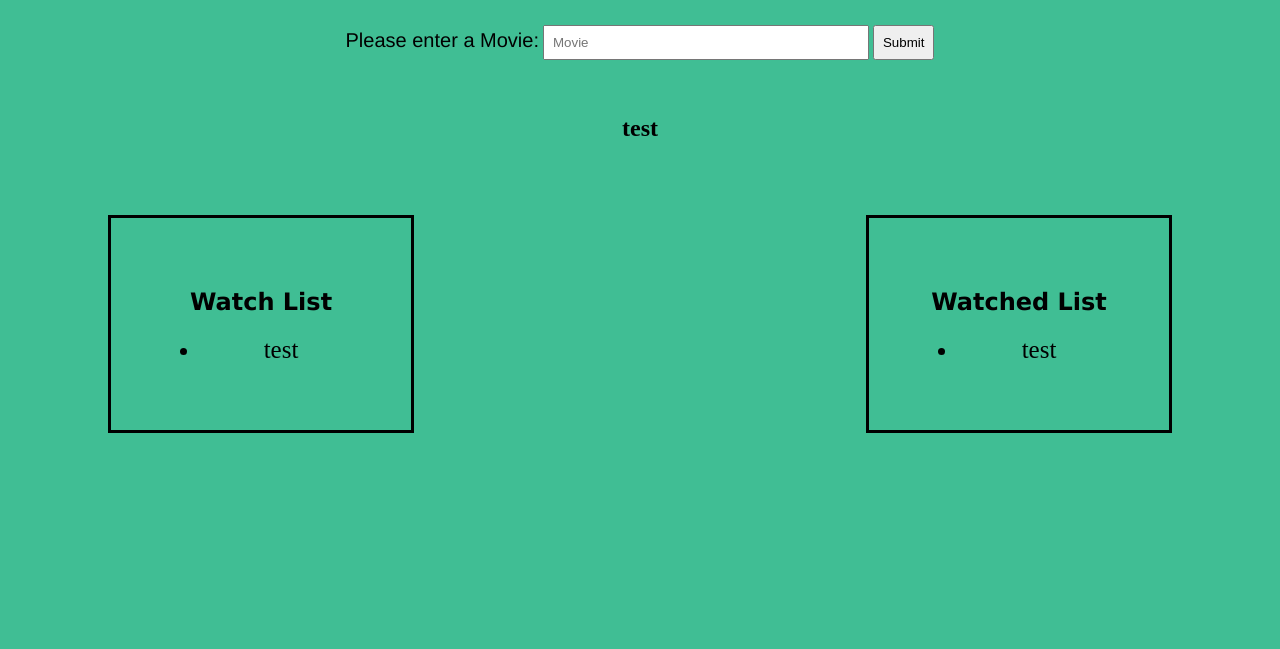
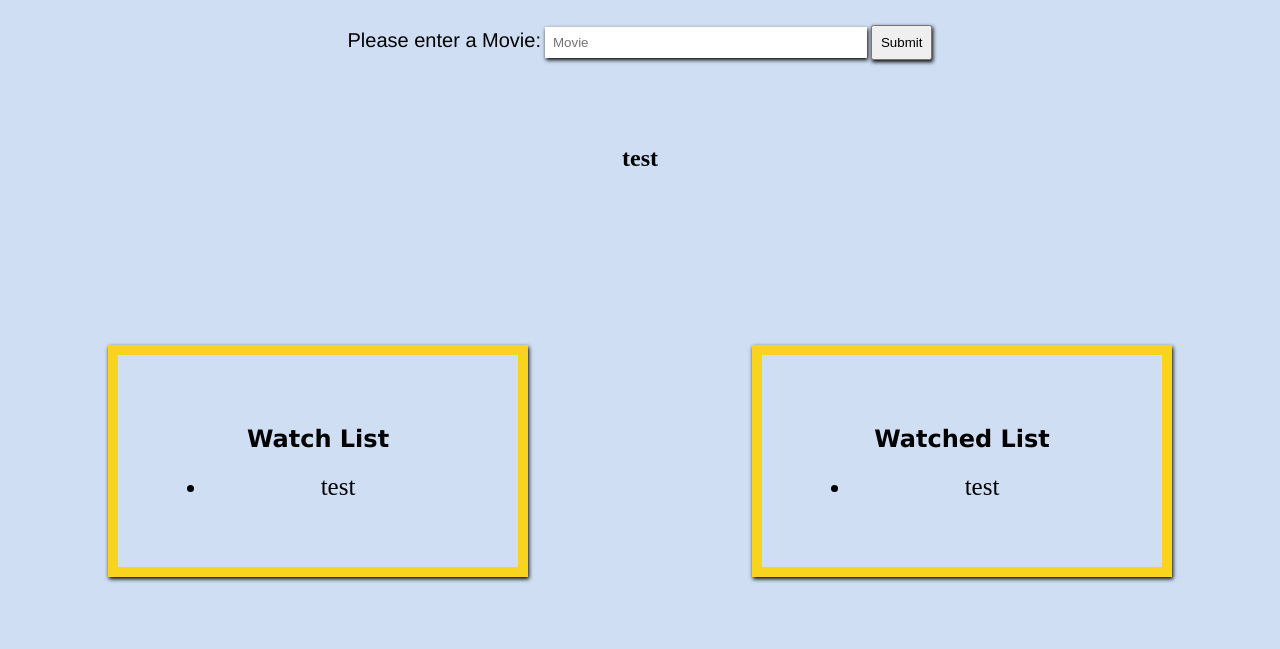
Before and after one commit to RobEgeland/MovieAssembly, a plain HTML site: page index.html in a window 1280 px wide. Shown: the part 151-800 px from the top of the page. Drawn offline with Linux system fonts and the light colour scheme; no server answers.

Commit message:
changed background color/added colored borders and shadow

```diff
--- a/index.html
+++ b/index.html
@@ -2,12 +2,13 @@
 <html lang="en">
     <head>
         <link rel="stylesheet" href="style.css">
+        <script defer type="text/javascript" src="index.js"></script>
         <title>Movie Assembly</title>
     </head>
     <body>
         <header>
             <h1>Welcome to Movie Assembly!</h1>
-            <h2 id="header">All the movies you want to watch it in one easy place</h2>
+            <h2 id="header">All the movies you want to watch in one easy place</h2>
         </header>
 
         <form>
@@ -17,7 +18,7 @@
         </form>
 
         <div id="movieDetails">
-            <h2>test</h2>
+            <h2 id="details">test</h2>
         </div>
 
         <div id="watchList">
--- /dev/null
+++ b/index.js
@@ -0,0 +1,6 @@
+function request(){
+}
+
+fetch('http://www.omdbapi.com/?apikey=4f4fe272&r=json&t=Dune')
+.then(res => res.json())
+.then(res => console.log(res.Actors))
--- a/style.css
+++ b/style.css
@@ -1,26 +1,28 @@
 #watchedList {
     padding: 50px;
-    border-style: solid;
-    width: 200px;
+    border: 10px #f8d41f solid;
+    box-shadow: 1px 2px 4px black;
+    width: 300px;
     float: right;
     text-align: center;
     margin-right: 100px;
 }
 
 #watchList {
-    border-style: solid;
+    border: 10px #f8d41f solid;
+    box-shadow: 1px 2px 4px black;
     padding: 50px;
-    width: 200px;
+    width: 300px;
     float: left;
     text-align: center;
     margin-left: 100px;
 }
 
 #movieDetails {
-    border-style: solid;
-    height: 100px;
+    height: 150px;
     border: 50px;
     text-align: center;
+    margin: 50px;
 }
 
 form {
@@ -36,11 +38,14 @@ header {
 }
 
 input[type=text] {
+    box-shadow: 1px 2px 4px black;
+    border: 2px;
     width: 25%;
     padding: 8px;
 }
 
 input[type=submit] {
+    box-shadow: 1px 2px 4px black;
     padding: 8px;
 }
 
@@ -49,8 +54,8 @@ label {
     font-family: 'Franklin Gothic Medium', 'Arial Narrow', Arial, sans-serif;
 }
 
-html {
-    background-color: rgb(64, 190, 148);
+body {
+    background-color: #cfdef3;
 }
 
 h1 {
@@ -69,3 +74,8 @@ h2.list {
 li {
     font-size: 25px;
 }
+
+h2#details {
+    text-align: center;
+
+}
```
